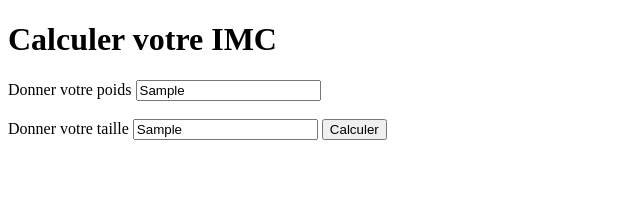
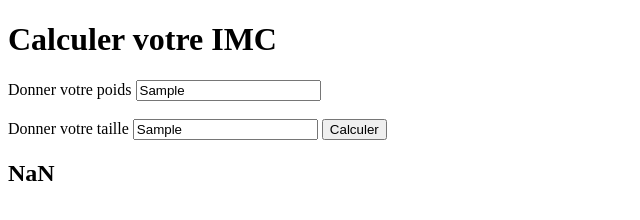
Before and after one commit to clementbertran/gitDemo2, a plain HTML site: page index.html in a window 1280 px wide. Both pictures are taken after typing "Sample", "Sample" into the empty fields and a click on the button "Calculer". Shown: the full height of the page, 0-640 px from the left. Drawn offline with Linux system fonts and the light colour scheme.

Commit message:
commit fix

```diff
--- a/index.html
+++ b/index.html
@@ -13,17 +13,20 @@
     <input type="text" name="poids" id="poids"><br><br>
     <label for="taille">Donner votre taille </label>
     <input type="text" name="taille"  id="taille">
-    <button action="calcul(poids.value, taille.value)">Calculer</button>
+    <button onclick="calcul()">Calculer</button>
 
     <h2 id="sortie"></h2>
 
     <script>
-        let poids = document.getElementById("poids");
-        let taille = document.getElementById("taille");
-        let sortie = document.getElementById("sortie");
-        funtion calcul(poids, taille){
-           let imc = poids/(taille*taille);
-           return imc;
+
+
+        function calcul(){
+            let poids = document.getElementById("poids").value;
+            let taille = document.getElementById("taille").value;
+            let sortie = document.getElementById("sortie");
+            let imc = poids/(taille*taille);
+            let res = imc.toFixed(1)
+            sortie.innerHTML=res;
         }
         sortie.innerHTML(imc);
 
```
